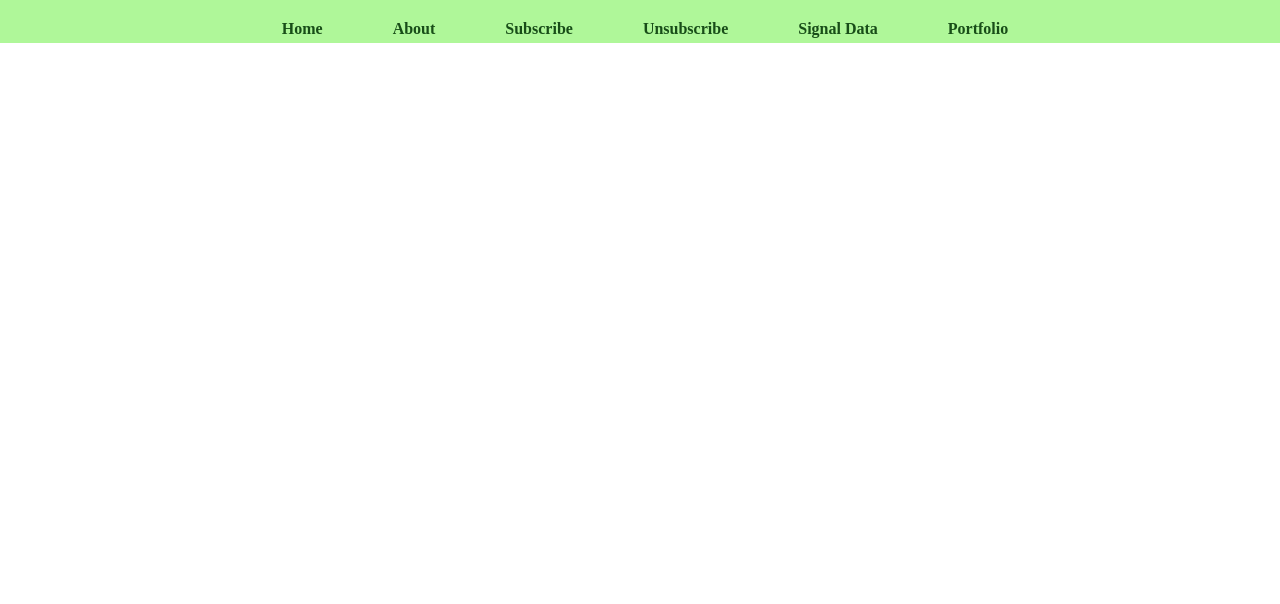
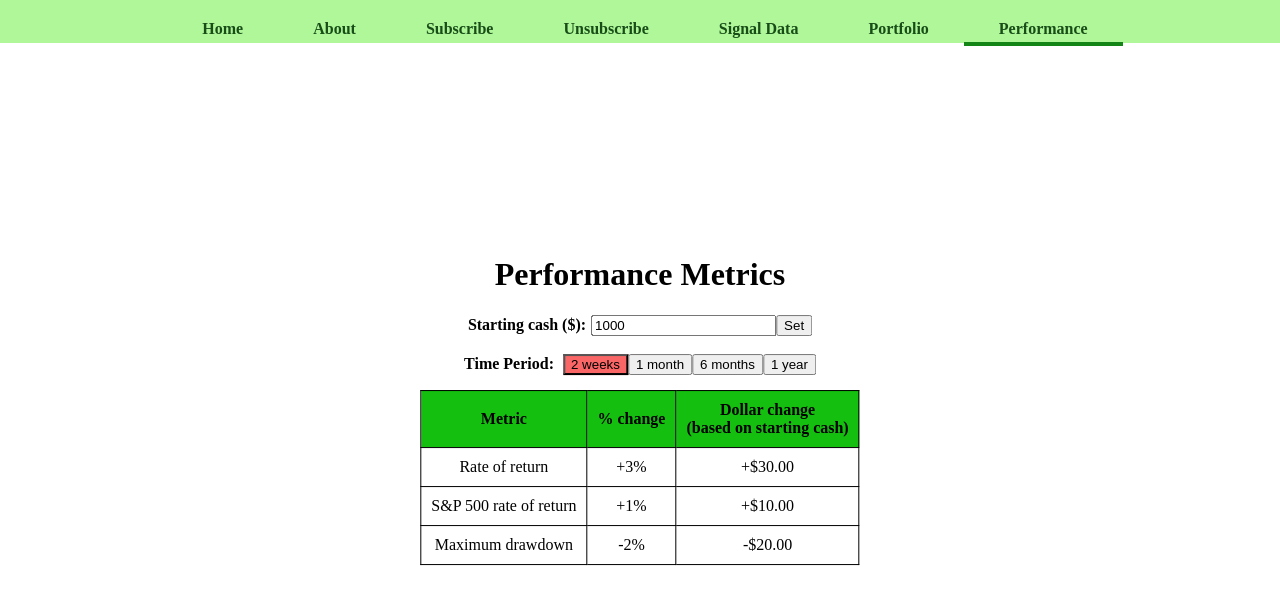
Before and after one commit to CSToddDEV/CS467-Short-Term-Algorithmic-Strategies, a React (Create React App) app in the folder front-end/: page /3stat/performance in a window 1280 px wide. Shown: the top 604 px of the page. Built offline with nearby package versions, Linux system fonts and the light colour scheme.

Commit message:
Adds performance metrics page
The page currently uses mock data until the backend functionality
is set up to provide this data live.

```diff
--- a/front-end/src/components/Main.js
+++ b/front-end/src/components/Main.js
@@ -5,6 +5,7 @@ import Subscribe from './Subscribe';
 import Unsubscribe from './Unsubscribe';
 import SignalData from './SignalData';
 import Portfolio from './Portfolio';
+import Performance from './Performance';
 
 function Main() {
     return (
@@ -15,6 +16,7 @@ function Main() {
           <Route exact path='/3stat/unsubscribe' component={Unsubscribe}></Route>
           <Route exact path='/3stat/data' component={SignalData}></Route>
           <Route exact path='/3stat/portfolio' component={Portfolio}></Route>
+          <Route exact path='/3stat/performance' component={Performance}></Route>
       </Switch>
     );
   }
--- a/front-end/src/components/Navigation.js
+++ b/front-end/src/components/Navigation.js
@@ -10,6 +10,7 @@ function Navigation() {
               <li class="navUnit"><NavLink exact activeClassName="selectedLink" class="navLink" to='/3stat/unsubscribe'>Unsubscribe</NavLink></li>
               <li class="navUnit"><NavLink exact activeClassName="selectedLink" class="navLink" to='/3stat/data'>Signal Data</NavLink></li>
               <li class="navUnit"><NavLink exact activeClassName="selectedLink" class="navLink" to='/3stat/portfolio'>Portfolio</NavLink></li>
+              <li class="navUnit"><NavLink exact activeClassName="selectedLink" class="navLink" to='/3stat/performance'>Performance</NavLink></li>
           </ul>
       </nav>
     );
--- /dev/null
+++ b/front-end/src/components/Performance.js
@@ -0,0 +1,150 @@
+import React from 'react';
+import axios from 'axios';
+
+const periods = ['2 weeks', '1 month', '6 months', '1 year'];
+
+const metricsMap = new Map();
+metricsMap.set('2 weeks', {
+    period: '2 weeks',
+    rate_of_return: 3,
+    benchmark_ror: 1,
+    drawdown: -2
+});
+metricsMap.set('1 month', {
+    period: '1 month',
+    rate_of_return: 5,
+    benchmark_ror: 3,
+    drawdown: -3
+});
+metricsMap.set('6 months', {
+    period: '6 months',
+    rate_of_return: 10,
+    benchmark_ror: 4,
+    drawdown: -5
+});
+metricsMap.set('1 year', {
+    period: '1 year',
+    rate_of_return: 30,
+    benchmark_ror: 7,
+    drawdown: -9
+});
+
+function Performance() {
+    return (
+      <div className="performance content">
+        <h1>Performance Metrics</h1>
+        <MetricsView />
+      </div>
+    );
+}
+
+class MetricsView extends React.Component {
+  constructor(props) {
+    super(props);
+    this.state = {
+        currentPeriod: '2 weeks',
+        startingCash: 1000,
+        tempCash: 1000,
+        isLoading: true
+    }
+    this.onClick = this.handleClick.bind(this);
+    this.onSubmit = this.handleSubmit.bind(this);
+    this.onChange = this.handleChange.bind(this);
+  }
+
+  handleClick(event) {
+    this.setState({currentPeriod: event.target.name});
+  }
+
+  handleSubmit(event) {
+      event.preventDefault();
+
+      let newValue = parseFloat(this.state.tempCash);
+
+      if (!Number.isNaN(newValue)) {
+        this.setState({startingCash: newValue});
+      }
+  }
+
+  handleChange(event) {
+      this.setState({tempCash: event.target.value});
+  }
+
+  generatePeriodHeaders() {
+    let headers = [];
+
+    periods.forEach(period => {
+        if (period === this.state.currentPeriod) {
+            headers.push(<button className="selectedBtn" name={period} onClick={this.onClick}>{period}</button>);
+        } else {
+            headers.push(<button name={period} onClick={this.onClick}>{period}</button>);
+        }
+
+    });
+
+    return headers;
+  }
+
+  setTwoDecimals(initialValue) {
+    return (Math.round(initialValue * 100) / 100).toFixed(2);
+  }
+
+  buildMetricRow(metricName, percentValue) {
+    let signChar = '+';
+    if (percentValue < 0) {
+        signChar = '-';
+        percentValue *= -1;
+    }
+
+    return (
+    <tr>
+        <td>{metricName}</td>
+        <td>{signChar + percentValue.toString() + '%'}</td>
+        <td>{signChar + '$' + (this.setTwoDecimals((percentValue / 100) * this.state.startingCash)).toString()}</td>
+    </tr>
+    );
+  }
+
+  generateMetricRows() {
+      let metricRows = [];
+      let currentMetrics = metricsMap.get(this.state.currentPeriod);
+
+      metricRows.push(this.buildMetricRow('Rate of return', currentMetrics.rate_of_return));
+      metricRows.push(this.buildMetricRow('S&P 500 rate of return', currentMetrics.benchmark_ror));
+      metricRows.push(this.buildMetricRow('Maximum drawdown', currentMetrics.drawdown));
+
+      return metricRows;
+  }
+
+  render() {
+    let periodHeaders = this.generatePeriodHeaders();
+    let metricRows = this.generateMetricRows();
+
+    return (
+        <div className="metricsView">
+            <form onSubmit={this.onSubmit}>
+                <label for="startingCash" className="performanceLabel">Starting cash ($):</label>
+                <input name="startingCash" type="text" value={this.state.tempCash} onChange={this.onChange} />
+                <input type="submit" value="Set" />
+            </form>
+            <br></br>
+            <div className="periodTabs">
+                <span className="performanceLabel">Time Period: </span>
+                {periodHeaders}
+            </div>
+            <table className="metricsTable">
+                <thead>
+                    <tr>
+                        <th>Metric</th>
+                        <th>% change</th>
+                        <th>Dollar change <br></br>(based on starting cash)</th>
+                    </tr>
+                </thead>
+                <tbody>{metricRows}</tbody>
+            </table>
+        </div>
+    );
+  }
+}
+
+export default Performance;
--- a/front-end/src/styles/App.css
+++ b/front-end/src/styles/App.css
@@ -35,6 +35,10 @@ table td, table th {
   padding: 10px 10px;
 }
 
+button:hover {
+  background-color: #f09090;
+}
+
 .App {
   text-align: center;
 }
@@ -50,12 +54,25 @@ table td, table th {
   padding: 5px 0px;
 }
 
+.selectedBtn {
+  background-color: #fa6666;
+}
+
 .content {
   position: fixed;
   top: 50%;
   left: 50%;
   -webkit-transform: translate(-50%, -50%);
   transform: translate(-50%, -50%);
+}
+
+.periodTabs {
+  margin-bottom: 15px;
+}
+
+.performanceLabel {
+  margin-right: 5px;
+  font-weight: bold;
 }
 
 .navUnit:hover {
```
